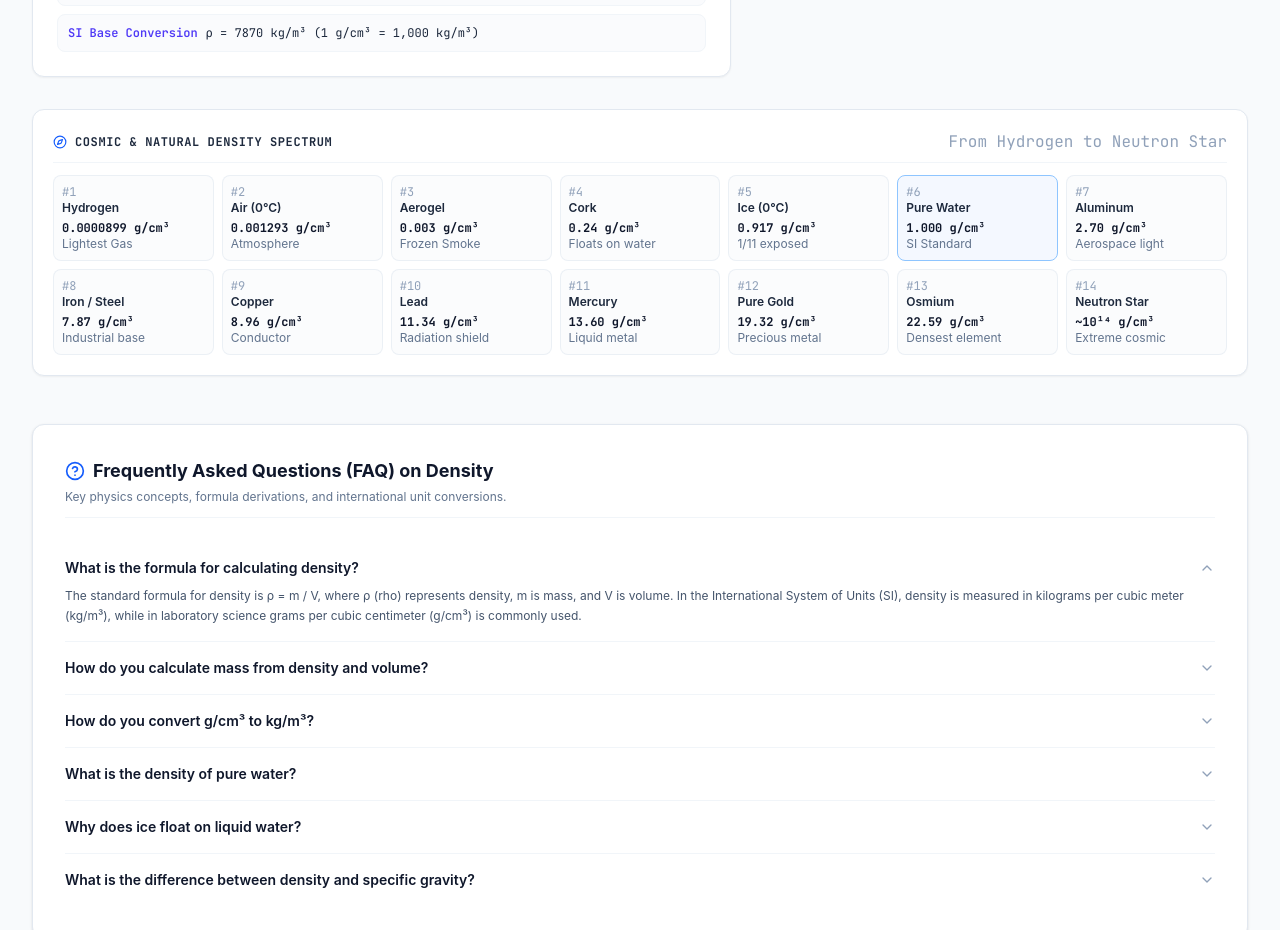
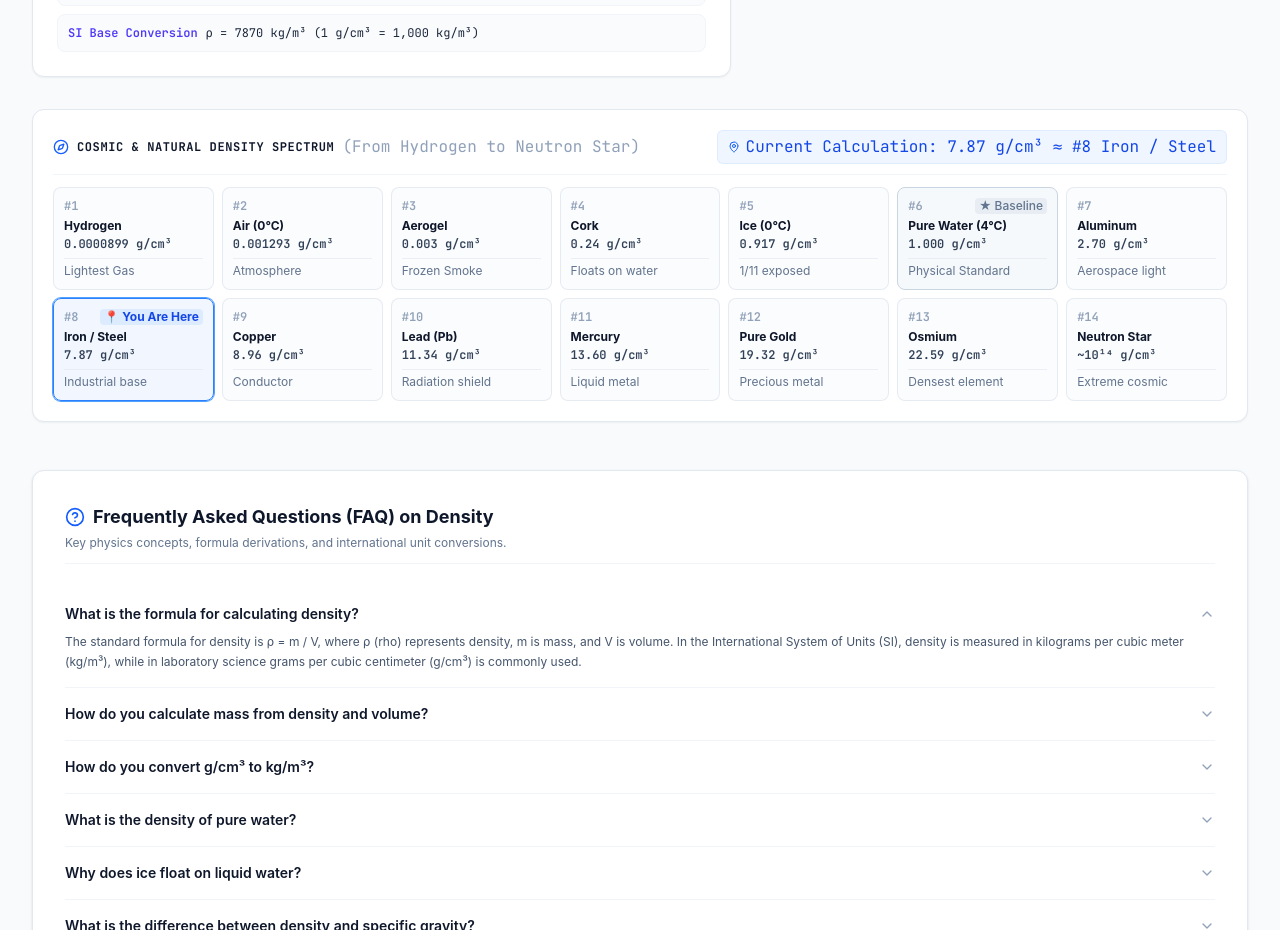
Before and after one commit to laohu90/density-calculator, a React (Vite) app: page / in a window 1280 px wide. Shown: the part 1060-1990 px from the top of the page. Built offline with nearby package versions, Linux system fonts and the light colour scheme.

Commit message:
fix: make density spectrum interactive with dynamic calculation locator and clear baseline badge

```diff
--- a/src/App.tsx
+++ b/src/App.tsx
@@ -30,6 +30,8 @@ export default function App() {
 
   const [buoyancyTarget, setBuoyancyTarget] = useState<Substance | null>(null);
   const [calculatorKey, setCalculatorKey] = useState<number>(0);
+  const [currentDensity, setCurrentDensity] = useState<number>(7.87);
+  const [selectedDensityPreset, setSelectedDensityPreset] = useState<number | null>(null);
 
   const t = TRANSLATIONS[lang];
 
@@ -161,8 +163,18 @@ export default function App() {
           {/* Active View */}
           {['density', 'mass', 'volume'].includes(activeTab) && (
             <div className="space-y-6 sm:space-y-8">
-              <Calculator key={calculatorKey} lang={lang} onSelectSubstanceForBuoyancy={handleSimulateBuoyancy} />
-              <DensityScale lang={lang} />
+              <Calculator
+                key={calculatorKey}
+                lang={lang}
+                onDensityChange={(d) => setCurrentDensity(d)}
+                selectedDensityPreset={selectedDensityPreset}
+                onSelectSubstanceForBuoyancy={handleSimulateBuoyancy}
+              />
+              <DensityScale
+                lang={lang}
+                currentDensity={currentDensity}
+                onSelectDensity={(d) => setSelectedDensityPreset(d)}
+              />
             </div>
           )}
 
@@ -173,14 +185,20 @@ export default function App() {
                 onSelectMaterial={handleSelectMaterialForCalc}
                 onSimulateBuoyancy={handleSimulateBuoyancy}
               />
-              <DensityScale lang={lang} />
+              <DensityScale
+                lang={lang}
+                currentDensity={currentDensity}
+                onSelectDensity={(d) => {
+                  setSelectedDensityPreset(d);
+                  setActiveTab('density');
+                }}
+              />
             </div>
           )}
 
           {activeTab === 'buoyancy' && (
             <div className="space-y-6 sm:space-y-8">
               <BuoyancySim lang={lang} initialObject={buoyancyTarget} />
-              <DensityScale lang={lang} />
             </div>
           )}
 
@@ -199,7 +217,6 @@ export default function App() {
           {activeTab === 'knowledge' && (
             <div className="space-y-6 sm:space-y-8">
               <PhysicsKnowledge lang={lang} />
-              <DensityScale lang={lang} />
             </div>
           )}
 
--- a/src/components/DensityScale.tsx
+++ b/src/components/DensityScale.tsx
@@ -1,117 +1,217 @@
 import React from 'react';
 import { Language } from '../i18n/translations';
-import { Compass } from 'lucide-react';
+import { Compass, MapPin } from 'lucide-react';
+import { formatNumber } from '../utils/units';
 
 interface DensityScaleProps {
   lang: Language;
+  currentDensity?: number;
+  onSelectDensity?: (density: number) => void;
 }
 
-export const DensityScale: React.FC<DensityScaleProps> = ({ lang }) => {
+export const DensityScale: React.FC<DensityScaleProps> = ({
+  lang,
+  currentDensity = 7.87,
+  onSelectDensity,
+}) => {
   const ladder = [
     {
+      id: 'h2',
       name: lang === 'en' ? 'Hydrogen' : '氢气',
       val: '0.0000899 g/cm³',
+      numVal: 0.0000899,
       tag: lang === 'en' ? 'Lightest Gas' : '已知最轻气体',
     },
     {
+      id: 'air',
       name: lang === 'en' ? 'Air (0°C)' : '空气 (0℃)',
       val: '0.001293 g/cm³',
+      numVal: 0.001293,
       tag: lang === 'en' ? 'Atmosphere' : '地球大气',
     },
     {
+      id: 'aerogel',
       name: lang === 'en' ? 'Aerogel' : '气凝胶',
       val: '0.003 g/cm³',
+      numVal: 0.003,
       tag: lang === 'en' ? 'Frozen Smoke' : '超轻固体',
     },
     {
+      id: 'cork',
       name: lang === 'en' ? 'Cork' : '软木塞',
       val: '0.24 g/cm³',
+      numVal: 0.24,
       tag: lang === 'en' ? 'Floats on water' : '高浮力木料',
     },
     {
+      id: 'ice',
       name: lang === 'en' ? 'Ice (0°C)' : '冰 (0℃)',
       val: '0.917 g/cm³',
+      numVal: 0.917,
       tag: lang === 'en' ? '1/11 exposed' : '浮于水面',
     },
     {
-      name: lang === 'en' ? 'Pure Water' : '纯水 (4℃)',
+      id: 'water',
+      name: lang === 'en' ? 'Pure Water (4°C)' : '纯水 (4℃)',
       val: '1.000 g/cm³',
-      tag: lang === 'en' ? 'SI Standard' : '物理学基准',
+      numVal: 1.000,
+      tag: lang === 'en' ? 'Physical Standard' : '物理学基准',
+      isBaseline: true,
     },
     {
+      id: 'al',
       name: lang === 'en' ? 'Aluminum' : '纯铝',
       val: '2.70 g/cm³',
+      numVal: 2.70,
       tag: lang === 'en' ? 'Aerospace light' : '航空轻金属',
     },
     {
+      id: 'fe',
       name: lang === 'en' ? 'Iron / Steel' : '钢铁 / 纯铁',
       val: '7.87 g/cm³',
+      numVal: 7.87,
       tag: lang === 'en' ? 'Industrial base' : '工业基石',
     },
     {
+      id: 'cu',
       name: lang === 'en' ? 'Copper' : '纯铜',
       val: '8.96 g/cm³',
+      numVal: 8.96,
       tag: lang === 'en' ? 'Conductor' : '优良导体',
     },
     {
-      name: lang === 'en' ? 'Lead' : '铅 (Pb)',
+      id: 'pb',
+      name: lang === 'en' ? 'Lead (Pb)' : '铅 (Pb)',
       val: '11.34 g/cm³',
+      numVal: 11.34,
       tag: lang === 'en' ? 'Radiation shield' : '辐射防护',
     },
     {
+      id: 'hg',
       name: lang === 'en' ? 'Mercury' : '水银 / 汞',
       val: '13.60 g/cm³',
+      numVal: 13.60,
       tag: lang === 'en' ? 'Liquid metal' : '液态金属',
     },
     {
+      id: 'au',
       name: lang === 'en' ? 'Pure Gold' : '纯金 (Au)',
       val: '19.32 g/cm³',
+      numVal: 19.32,
       tag: lang === 'en' ? 'Precious metal' : '高密度贵金属',
     },
     {
+      id: 'os',
       name: lang === 'en' ? 'Osmium' : '锇 (Os)',
       val: '22.59 g/cm³',
+      numVal: 22.59,
       tag: lang === 'en' ? 'Densest element' : '地球最高单质',
     },
     {
+      id: 'neutron',
       name: lang === 'en' ? 'Neutron Star' : '中子星',
       val: '~10¹⁴ g/cm³',
+      numVal: 1e14,
       tag: lang === 'en' ? 'Extreme cosmic' : '每立方厘米亿吨',
     },
   ];
 
+  // Find which item is closest to current calculated density
+  let closestIdx = -1;
+  let minDiff = Infinity;
+  if (currentDensity > 0) {
+    ladder.forEach((item, idx) => {
+      const diff = Math.abs(Math.log10(item.numVal) - Math.log10(currentDensity));
+      if (diff < minDiff) {
+        minDiff = diff;
+        closestIdx = idx;
+      }
+    });
+  }
+
+  const closestItem = closestIdx >= 0 ? ladder[closestIdx] : null;
+
   return (
     <div className="bg-white p-5 rounded-xl border border-slate-200 shadow-xs space-y-3">
-      <div className="flex items-center justify-between pb-2 border-b border-slate-100">
-        <h3 className="text-xs font-bold text-slate-800 flex items-center gap-2 uppercase tracking-wider font-mono">
-          <Compass className="w-3.5 h-3.5 text-blue-600" />
-          <span>{lang === 'en' ? 'Cosmic & Natural Density Spectrum' : '自然宇宙物质密度光谱阶梯'}</span>
+      {/* Header bar */}
+      <div className="flex flex-col sm:flex-row sm:items-center justify-between gap-2 pb-2.5 border-b border-slate-100">
+        <div className="flex items-center gap-2">
+          <Compass className="w-4 h-4 text-blue-600" />
+          <h3 className="text-xs font-bold text-slate-900 uppercase tracking-wider font-mono">
+            {lang === 'en' ? 'Cosmic & Natural Density Spectrum' : '自然宇宙物质密度光谱阶梯'}
           </h3>
-        <span className="text-2xs text-slate-400 font-mono">
-          {lang === 'en' ? 'From Hydrogen to Neutron Star' : '从氢气到中子星'}
+          <span className="text-2xs text-slate-400 font-mono hidden sm:inline">
+            ({lang === 'en' ? 'From Hydrogen to Neutron Star' : '从氢气到中子星'})
           </span>
         </div>
 
+        {/* Current position banner */}
+        {closestItem && currentDensity > 0 && (
+          <div className="flex items-center gap-1.5 text-2xs font-mono text-blue-700 bg-blue-50 px-2.5 py-1 rounded-md border border-blue-100/80">
+            <MapPin className="w-3 h-3 text-blue-600" />
+            <span>
+              {lang === 'en'
+                ? `Current Calculation: ${formatNumber(currentDensity, 3)} g/cm³ ≈ #${closestIdx + 1} ${closestItem.name}`
+                : `当前计算值: ${formatNumber(currentDensity, 3)} g/cm³ · 匹配 #${closestIdx + 1} ${closestItem.name}`}
+            </span>
+          </div>
+        )}
+      </div>
+
+      {/* Grid of 14 items */}
       <div className="grid grid-cols-2 sm:grid-cols-4 md:grid-cols-7 gap-2">
-        {ladder.map((item, idx) => (
+        {ladder.map((item, idx) => {
+          const isCurrentCalculated = idx === closestIdx && currentDensity > 0;
+          const isWaterStandard = item.isBaseline;
+
+          let cardStyle = 'border-slate-200/80 bg-slate-50/50 hover:bg-slate-100/60';
+          if (isCurrentCalculated) {
+            cardStyle = 'border-blue-500 bg-blue-50/80 ring-1 ring-blue-400 shadow-xs';
+          } else if (isWaterStandard) {
+            cardStyle = 'border-slate-300 bg-slate-100/60';
+          }
+
+          return (
             <div
-            key={idx}
-            className={`p-2 rounded-lg border text-xs flex flex-col justify-between ${
-              item.name.includes('Water') || item.name.includes('纯水')
-                ? 'border-blue-300 bg-blue-50/70'
-                : 'border-slate-200/60 bg-slate-50/50'
+              key={item.id}
+              onClick={() => onSelectDensity && onSelectDensity(item.numVal)}
+              className={`p-2.5 rounded-lg border text-xs flex flex-col justify-between transition-all relative ${cardStyle} ${
+                onSelectDensity ? 'cursor-pointer' : ''
               }`}
             >
+              {/* Badge for Current Match or Baseline */}
+              <div className="flex items-center justify-between mb-1">
+                <span className="text-slate-400 font-mono text-3xs font-semibold">
+                  #{idx + 1}
+                </span>
+                {isCurrentCalculated ? (
+                  <span className="text-3xs font-bold text-blue-700 bg-blue-100/90 px-1 py-0.2 rounded font-sans">
+                    {lang === 'en' ? '📍 You Are Here' : '📍 当前匹配'}
+                  </span>
+                ) : isWaterStandard ? (
+                  <span className="text-3xs font-medium text-slate-500 bg-slate-200/70 px-1 py-0.2 rounded font-sans">
+                    {lang === 'en' ? '★ Baseline' : '★ 物理基准'}
+                  </span>
+                ) : null}
+              </div>
+
+              {/* Substance Name */}
               <div>
-              <span className="text-slate-400 font-mono text-3xs">#{idx + 1}</span>
-              <span className="font-semibold text-slate-800 block text-2xs truncate">{item.name}</span>
+                <span className="font-bold text-slate-900 block text-2xs truncate">
+                  {item.name}
+                </span>
+                <span className="font-mono text-2xs font-semibold text-slate-700 block mt-0.5">
+                  {item.val}
+                </span>
               </div>
-            <div className="mt-1">
-              <span className="font-mono text-2xs font-bold text-slate-900 block">{item.val}</span>
-              <span className="text-3xs text-slate-500">{item.tag}</span>
+
+              {/* Tag note */}
+              <div className="mt-1.5 pt-1 border-t border-slate-200/60 text-3xs text-slate-500 truncate">
+                {item.tag}
               </div>
             </div>
-        ))}
+          );
+        })}
       </div>
     </div>
   );
```
Also changed, not shown: src/components/Calculator.tsx (+25 -1 lines), .aistudio/artifacts/brain/9a5d6a6f-e999-4d31-8d1c-00963ac45276/.tempmediaStorage/media_1792457249022_ff4494a4.png (added), public/assets/aistudio/image_8ad03e6b.png (added). Lines whose indentation alone changed are shown as unchanged.
